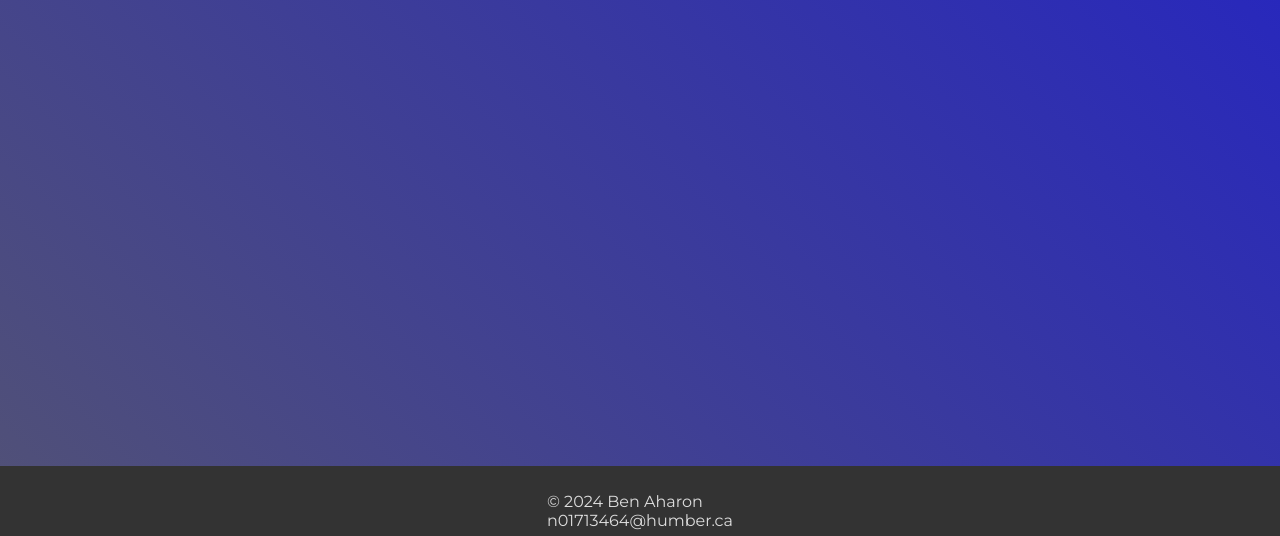
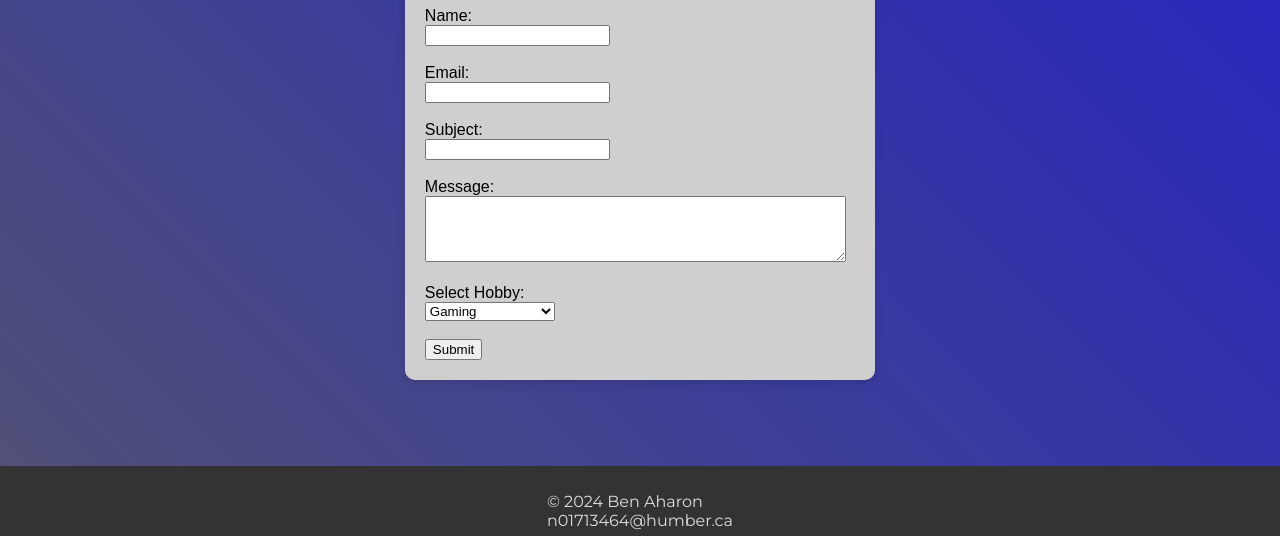
Before and after one commit to benahahumber/WebDevAss1, a plain HTML site: page contactform.html in a window 1280 px wide. Shown: the part 264-800 px from the top of the page. Drawn offline with Linux system fonts and the light colour scheme.

Commit message:
Created Contact Form

```diff
--- a/contactform.html
+++ b/contactform.html
@@ -58,6 +58,39 @@
         </div>
     </nav>
 
+    <main>
+        <br>
+        <div class="flex-container">
+            <div class="text-card">
+                <div class="text-card-content">
+                    <h1>Contact and Feedback Form</h1>
+                    <form action="/submit_feedback" method="post">
+                        <label for="name">Name:</label><br>
+                        <input type="text" id="name" name="name" required><br><br>
+
+                        <label for="email">Email:</label><br>
+                        <input type="email" id="email" name="email" required><br><br>
+
+                        <label for="subject">Subject:</label><br>
+                        <input type="text" id="subject" name="subject" required><br><br>
+
+                        <label for="message">Message:</label><br>
+                        <textarea id="message" name="message" rows="4" cols="50" required></textarea><br><br>
+
+                        <label for="hobby">Select Hobby:</label><br>
+                        <select id="hobby" name="hobby" required>
+                            <option value="gaming">Gaming</option>
+                            <option value="music">Music</option>
+                            <option value="vlogging_youtube">Vlogging/YouTube</option>
+                            <option value="comic_collecting">Comic Collecting</option>
+                        </select><br><br>
+                        <input type="submit" value="Submit">
+                    </form>
+                </div>
+            </div>
+        </div>
+    </main>
+
     <footer>
         <p>&copy; 2024 Ben Aharon
             <br>
```
Also changed, not shown: index.html (+28 -9 lines). Lines whose indentation alone changed are shown as unchanged.
